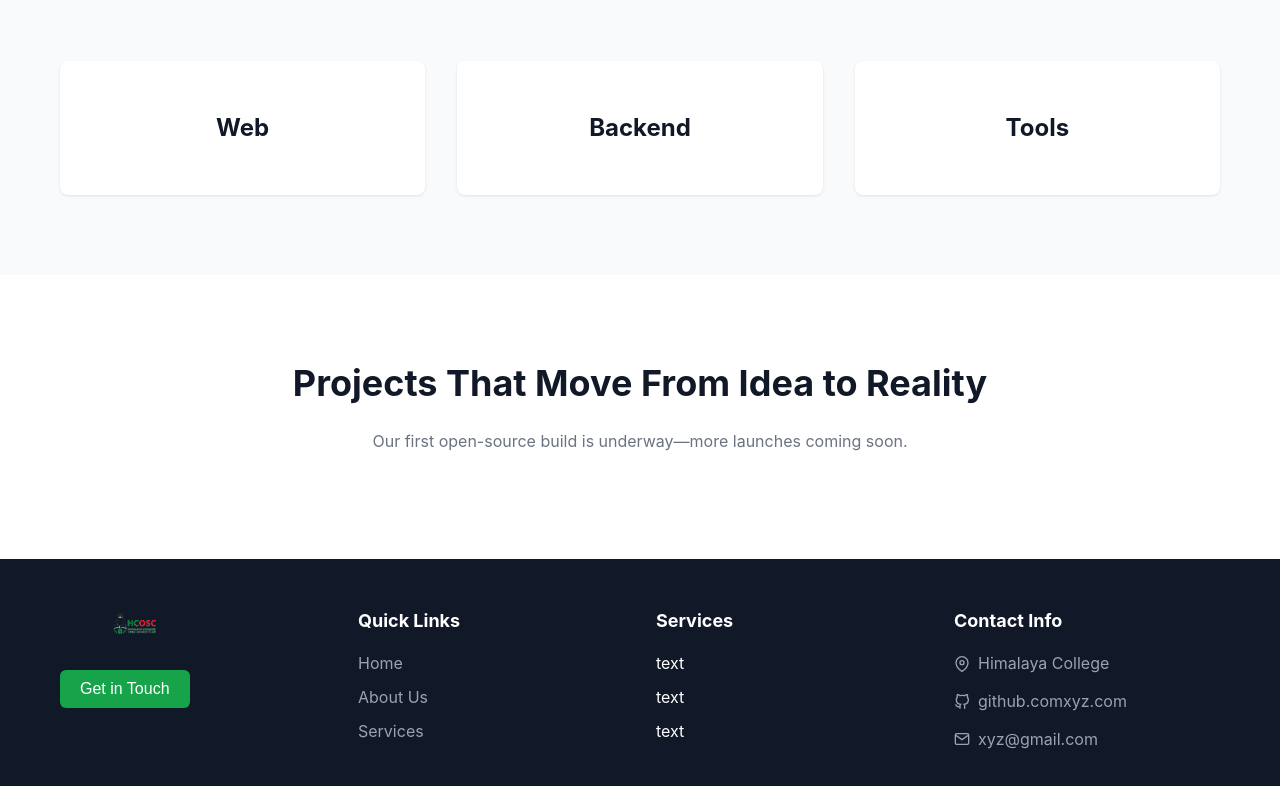
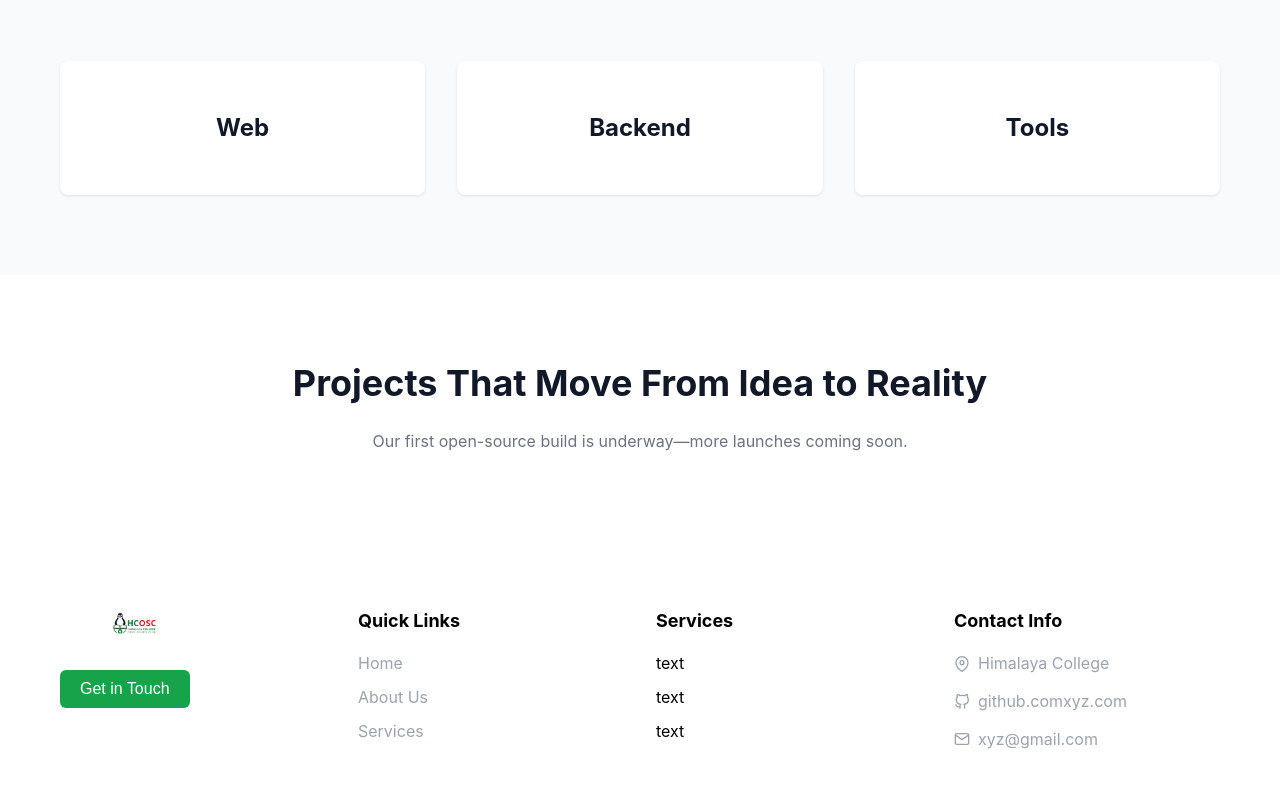
Before and after one commit to Restarsh/hcosc, a plain HTML site: page index.html in a window 1280 px wide. Shown: the part 2202-2988 px from the top of the page. Drawn offline with Linux system fonts and the light colour scheme.

Commit message:
change footer background color

```diff
--- a/css/styles.css
+++ b/css/styles.css
@@ -264,8 +264,8 @@ body {
 
 /* Footer */
 .footer {
-    background-color: #111827;
-    color: white;
+    background-color: #ffffff;
+    color: rgb(0, 0, 0);
     padding: 48px 20px;
 }
 
```
